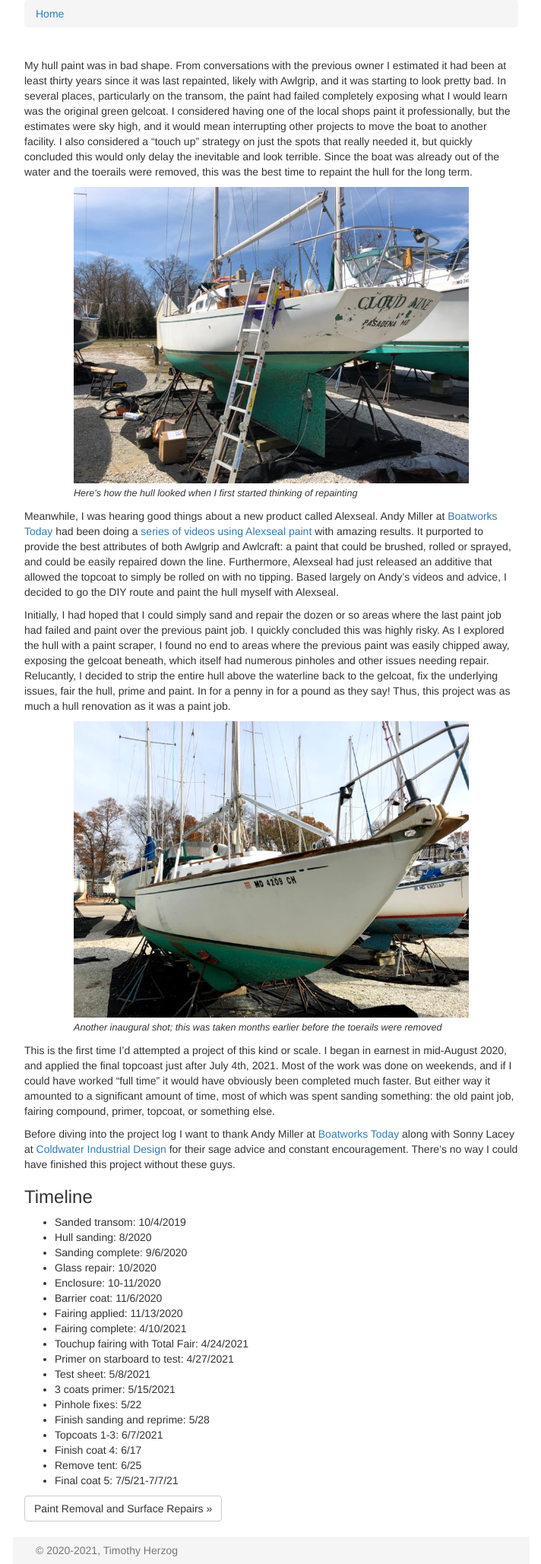
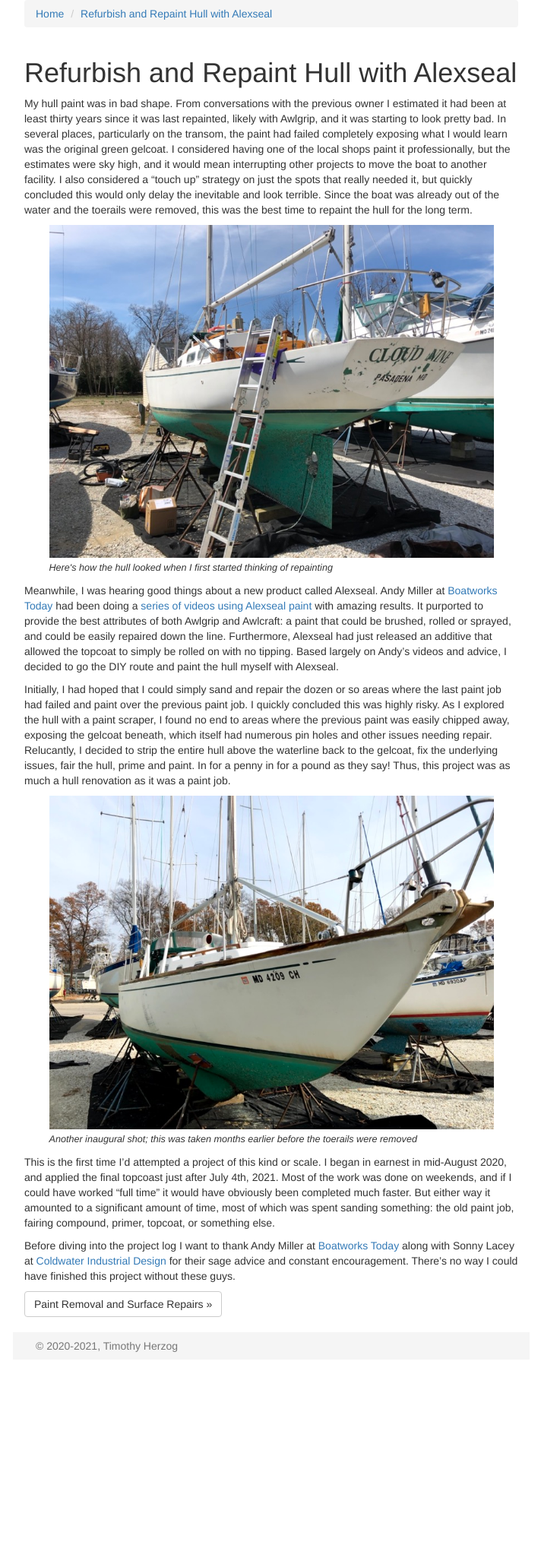
Before and after one commit to tgherzog/boatworks, a Jekyll site: the page built from projects/hull/_posts/2020-07-01-overview.md, in a window 1280 px wide. Shown: the whole page at 76% size, without its empty margins (283-995 px from the left). Built offline with Jekyll 4.4.1, drawn with Linux system fonts in a browser that asks for light colours; after the commit the page ends 1789 px from its top, so only the background shows below that.

Commit message:
hull project up through priming

```diff
--- a/_config.yml
+++ b/_config.yml
@@ -53,3 +53,11 @@ defaults:
       project: "Refurbish Mahogany Cockpit Coamings"
       top: "2021-01-01-coamings.html"
       dbpath: "https://www.dropbox.com/sh/vog24ola3asvokh/AACGSpm9i6TJU7GXxBQ-sI46a"
+  -
+    scope:
+      path: "projects/hull"
+    values:
+      key: "hull"
+      project: "Refurbish and Repaint Hull with Alexseal"
+      top: "2020-07-01-overview.html"
+      dbpath: "https://www.dropbox.com/sh/ayixnoloexg9f2q/AADPELyvRKagSJoLniqv6ywAa"
--- a/assets/css/site.scss
+++ b/assets/css/site.scss
@@ -17,7 +17,7 @@ footer {
 }
 
 .image-wrapper {
-  width: 80%;
+  width: 90%;
   max-width: $img_width;
   margin: 0 auto;
 
@@ -64,3 +64,24 @@ footer {
   color: #aaa;
   font-size: 18px;
 }
+
+.video {
+  overflow: hidden;
+  position: relative;
+  width: 100%;
+  margin-bottom: 1em;
+}
+
+.video::after {
+  padding-top: 56.25%;
+  display: block;
+  content: '';
+}
+
+.video iframe {
+  position: absolute;
+  top: 0;
+  left: 0;
+  width: 100%;
+  height: 100%;
+}
--- a/projects/hull/_posts/2020-07-01-overview.md
+++ b/projects/hull/_posts/2020-07-01-overview.md
@@ -32,7 +32,7 @@ Initially, I had hoped that I could simply sand and repair the dozen or so areas
 where the last paint job had failed and paint over the previous paint job.
 I quickly concluded this was highly risky. As I explored the hull with a paint
 scraper, I found no end to areas where the previous paint was easily chipped
-away, exposing the gelcoat beneath, which itself had numerous pinholes and other issues needing
+away, exposing the gelcoat beneath, which itself had numerous pin holes and other issues needing
 repair. Relucantly, I decided to strip the entire hull above the
 waterline back to the gelcoat, fix the underlying issues, fair the hull, prime and paint.
 In for a penny in for a pound as they say! Thus, this project was as much a
@@ -52,26 +52,3 @@ Before diving into the project log I want to thank Andy Miller at [Boatworks Tod
 along with Sonny Lacey at [Coldwater Industrial Design](http://coldwaterdesign.com/llc/) for
 their sage advice and constant encouragement. There's no way
 I could have finished this project without these guys.
-
-
-
-### Timeline
-
-* Sanded transom: 10/4/2019
-* Hull sanding: 8/2020
-* Sanding complete: 9/6/2020
-* Glass repair: 10/2020
-* Enclosure: 10-11/2020
-* Barrier coat: 11/6/2020
-* Fairing applied: 11/13/2020
-* Fairing complete: 4/10/2021
-* Touchup fairing with Total Fair: 4/24/2021
-* Primer on starboard to test: 4/27/2021
-* Test sheet: 5/8/2021
-* 3 coats primer: 5/15/2021
-* Pinhole fixes: 5/22
-* Finish sanding and reprime: 5/28
-* Topcoats 1-3: 6/7/2021
-* Finish coat 4: 6/17
-* Remove tent: 6/25
-* Final coat 5: 7/5/21-7/7/21
```
Also changed, not shown: projects/hull/_posts/2020-09-06-sanding.md (+10 -10 lines), projects/hull/_posts/2021-04-27-priming.md (added, +136 -0 lines), projects/hull/images/guide-coat-sanded-web.jpg (added), projects/hull/images/guide-coat-web.jpg (added), projects/hull/images/pinholes-dug-out-web.jpg (added), projects/hull/images/pinholes-exposed-web.jpg (added), projects/hull/images/pinholes-filled-web.jpg (added), projects/hull/images/pinholes-fixed-web.jpg (added), projects/hull/images/primed-for-repairs-web.jpg (added), projects/hull/images/priming-complete-web.jpg (added), projects/hull/images/test-panel-primed-web.jpg (added), projects/hull/images/test-panel-web.jpg (added), 1 other file.
